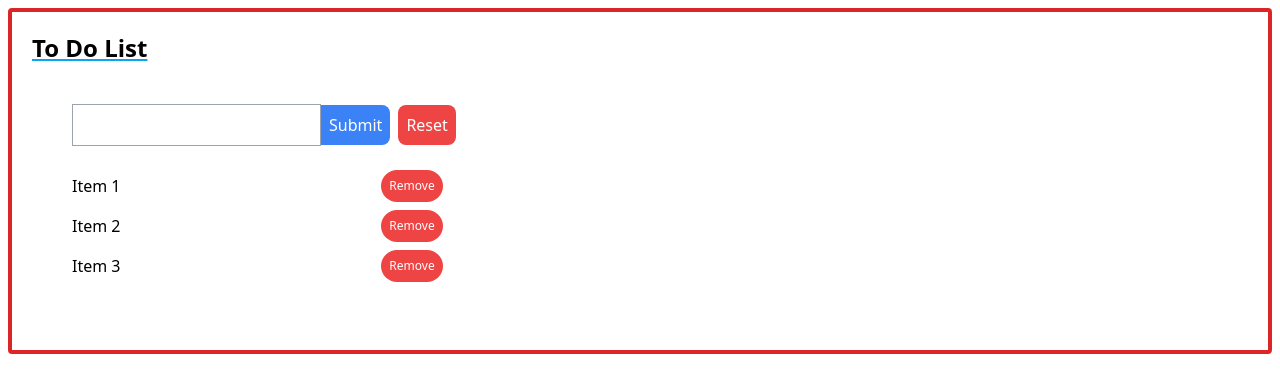
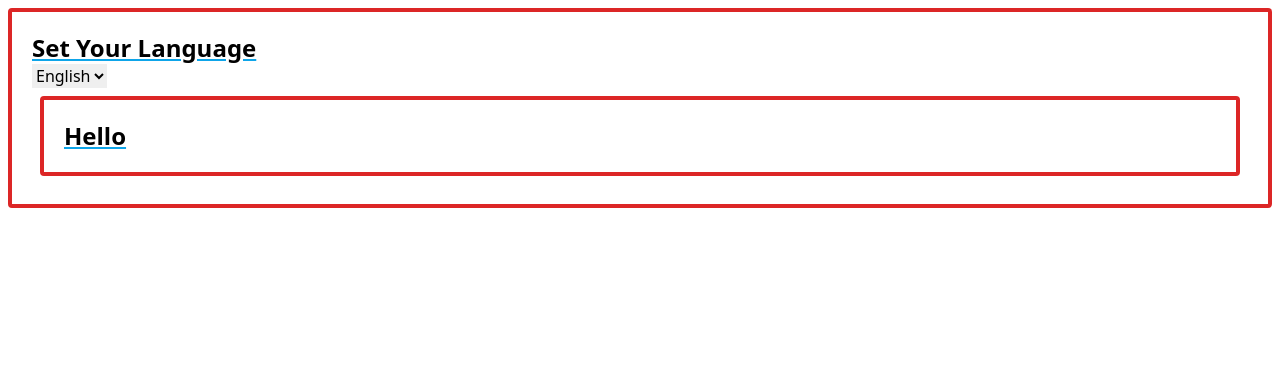
Before and after one commit to Gilxhon001/ReactJsExercises, a React (Create React App) app: page / in a window 1280 px wide. Shown: the top 392 px of the page. Built offline with nearby package versions, Linux system fonts and the light colour scheme.

Commit message:
Context - 01 Finished

```diff
--- a/src/App.js
+++ b/src/App.js
@@ -1,27 +1,32 @@
 import React from "react";
-import TodoList from "./TodoList";
 import Container from "./Container";
+import DisplayLanguage from "./DisplayLanguage ";
+import { LanguageContext } from "./LanguageContext";
 
 export class App extends React.Component {
+    state = {
+        language: 'en',
+    }
+
+    handleLanguageChange = (event) => {
+        this.setState({
+            language: event.target.value,
+        })
+    }
     render() {
         return (
-            <Container tittle="To Do List">
-                <TodoList>
-                    {(items, handleRemoveItem) => {
-                        return <ul className="mt-4 w-1/3">
-                            {items.map((item, index) => (
-                                <li key={index} className="flex justify-between items-center mb-2">
-                                    <div className="flex-1 w-5/6">{item}</div>
-                                    <button
-                                        className="text-xs text-white p-2 mr-2 rounded-full transition ease-in-out delay-50 bg-red-500 hover:-translate-y-1 hover:scale-100 hover:bg-orange-500 duration-100"
-                                        onClick={() => handleRemoveItem(index)}>
-                                        Remove
-                                    </button>
-                                </li>
-                            ))}
-                        </ul>
-                    }}
-                </TodoList>
+            <Container tittle="Set Your Language">
+                <div>
+                    <select value={this.state.language} onChange={this.handleLanguageChange}>
+                        <option value="en">English</option>
+                        <option value="it">Italian</option>
+                    </select>
+                </div>
+
+                <LanguageContext.Provider value={this.state.language}>
+                    <Container tittle={<DisplayLanguage />} />
+
+                </LanguageContext.Provider>
             </Container>
         )
     }
--- /dev/null
+++ b/src/DisplayLanguage .js
@@ -0,0 +1,17 @@
+import React from "react";
+import { LanguageContext } from "./LanguageContext";
+
+const Strings = {
+    en: "Hello",
+    it: "Ciao",
+}
+export default class DisplayLanguage extends React.Component {
+    render() {
+        return <LanguageContext.Consumer>
+            {(Language) => {
+                return <div>{Strings[Language]}</div>
+            }}
+        </LanguageContext.Consumer>
+    }
+
+}
--- /dev/null
+++ b/src/LanguageContext.js
@@ -0,0 +1,2 @@
+import { createContext } from "react";
+export const LanguageContext = createContext('en');
```
